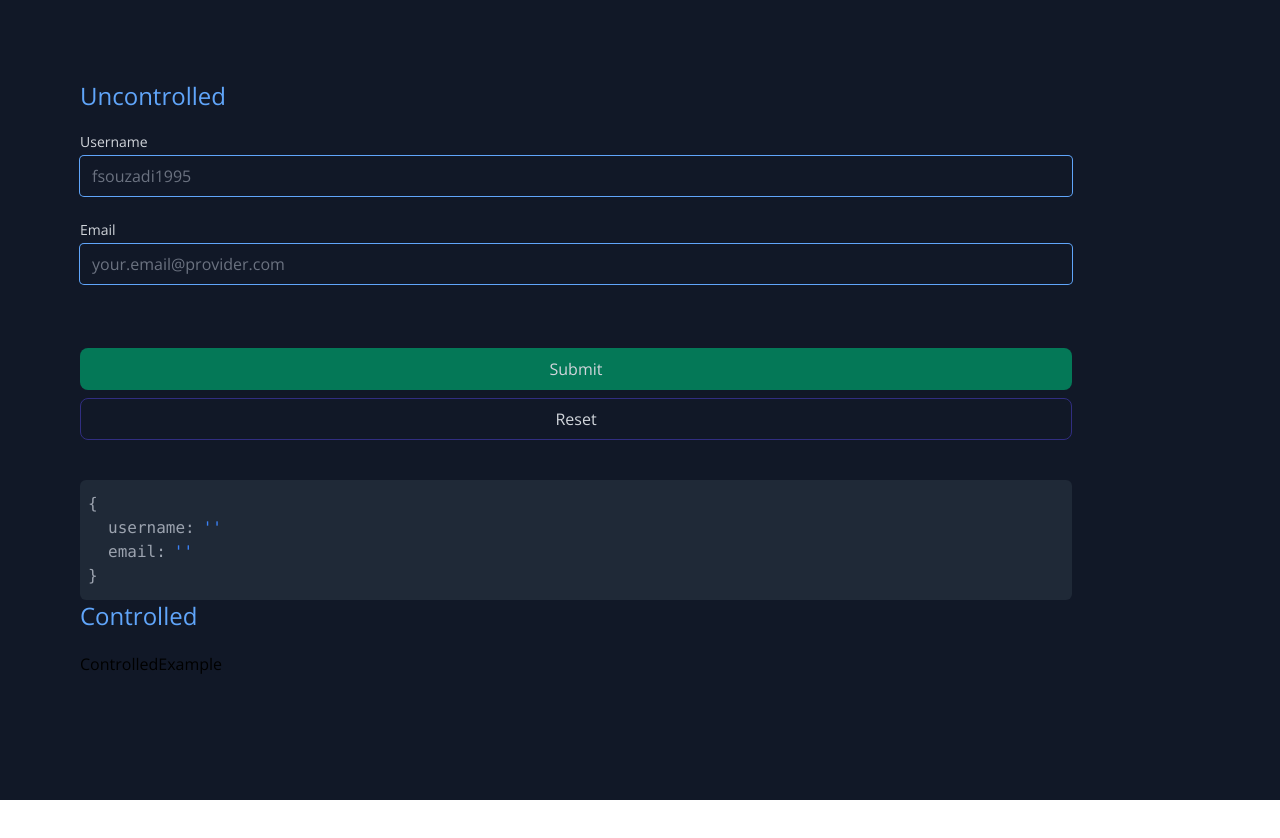
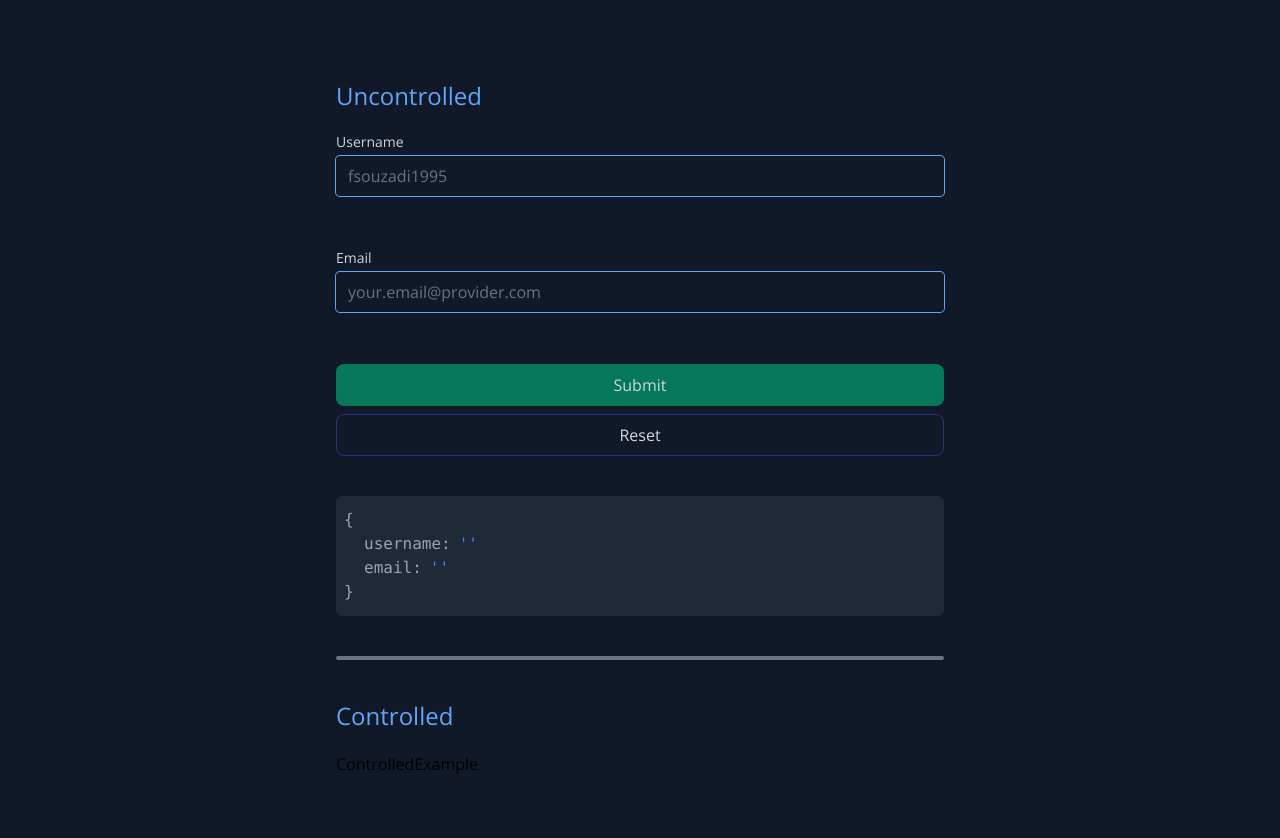
Before and after one commit to fsouzadi1995/react-hook-form-playground, a React (Create React App) app: page / in a window 1280 px wide. Shown: the top 838 px of the page. Before the commit the page ends 800 px from the top, so only its background shows below. Built offline with nearby package versions, Linux system fonts and the light colour scheme.

Commit message:
style: lg viewport layout

```diff
--- a/src/App.tsx
+++ b/src/App.tsx
@@ -1,4 +1,5 @@
 import ControlledExample from './components/ControlledExample';
+import Spacer from './components/Spacer';
 import Uncontrolled from './components/UncontrolledExample';
 
 function App() {
@@ -9,6 +10,8 @@ function App() {
         <Uncontrolled />
       </section>
 
+      <Spacer />
+
       <section>
         <h1>Controlled</h1>
         <ControlledExample />
--- /dev/null
+++ b/src/components/Spacer.tsx
@@ -0,0 +1,5 @@
+const Spacer = (): JSX.Element => {
+  return <div className='spacer'></div>;
+};
+
+export default Spacer;
--- a/src/components/UncontrolledExample.tsx
+++ b/src/components/UncontrolledExample.tsx
@@ -51,7 +51,13 @@ const Uncontrolled = (): JSX.Element => {
             })}
           />
 
-          {errors.email?.message}
+          <small
+            className={`${
+              errors.username?.type === 'required' ? 'visible' : 'invisible'
+            }`}
+          >
+            This field is required
+          </small>
 
           {/* <small
             className={`${
--- a/src/index.scss
+++ b/src/index.scss
@@ -13,7 +13,7 @@ body {
 }
 
 main {
-  @apply lg:max-w-6xl p-20;
+  @apply p-20 grid items-center m-auto lg:max-w-3xl;
 }
 
 h1 {
@@ -43,7 +43,7 @@ form {
     }
 
     > small {
-      @apply my-3 text-xs text-red-400;
+      @apply mt-3 text-xs text-red-400;
     }
 
     &:last-child {
@@ -82,3 +82,7 @@ form {
     @apply text-blue-500;
   }
 }
+
+.spacer {
+  @apply w-full h-1 bg-gray-500 my-10 rounded;
+}
```
